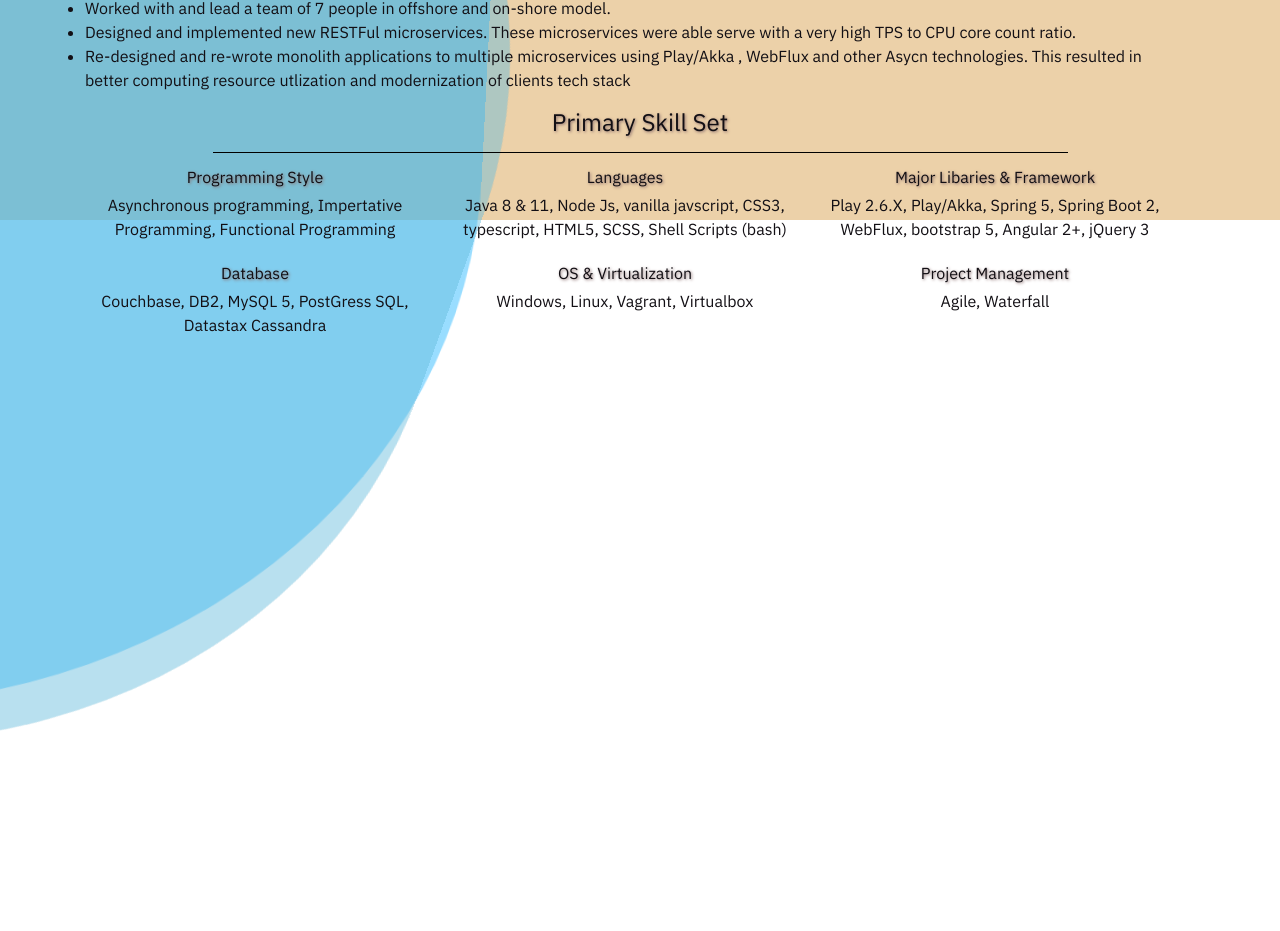
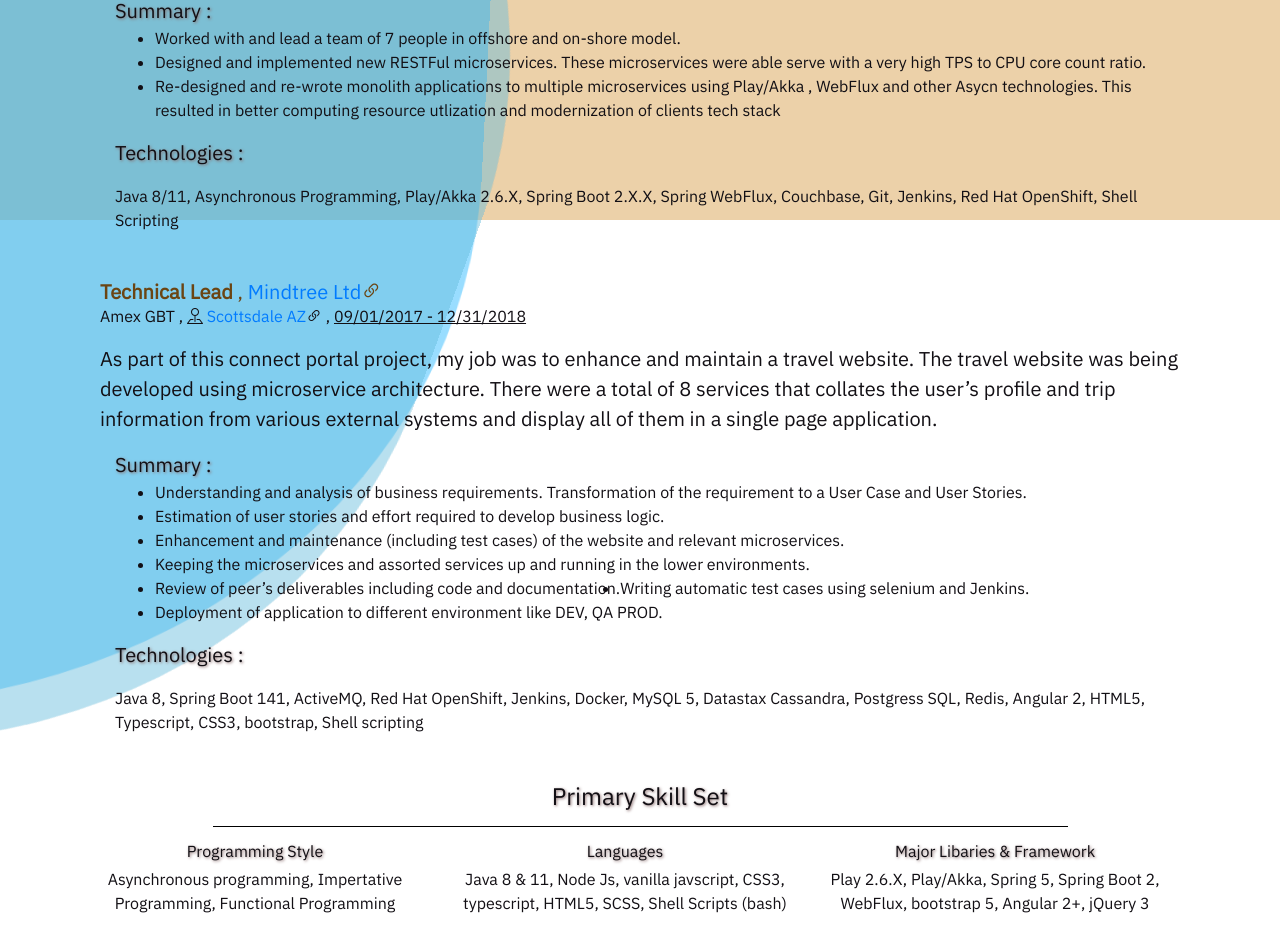
Before and after one commit to saptarshidebnath/saptarshidebnath, an Angular app: page /resume in a window 1280 px wide. Shown: the part 580-1511 px from the top of the page. Before the commit the page ends 933 px from the top, so only its background shows below. Built offline with nearby package versions, Linux system fonts and the light colour scheme.

Commit message:
Corrected indentation problem

```diff
--- a/src/app/resume/resume.component.html
+++ b/src/app/resume/resume.component.html
@@ -47,8 +47,8 @@
             <div class="row">
                 <hr />
             </div>
-            <div class="row">
-                <section class="experience_info container"
+            <div class="container mb-2">
+                <section class="container experience_info container mb-5"
                     *ngFor="let column of this?.resume?.work_experience; let in = index">
                     <div class="row">
                         <h5 class="mb-0 primary-color"><b>{{column?.position}}</b>
@@ -57,7 +57,7 @@
                                 {{column?.employer?.data}}</a><i class="bi bi-link-45deg"></i>
                         </h5>
                     </div>
-                    <div class="row text-muted">
+                    <div class="row">
                         <p class="work-location">
                             {{column?.account_description}} ,
                             <i class="bi bi-{{column?.work_location?.icon}}"></i><a
@@ -68,14 +68,21 @@
                                     {{column?.work_date?.end_date}}</u></span>
                         </p>
                     </div>
-                    <div class="row col-sm-12">
+                    <div class="row">
                         <p class="lead"> {{column?.project_desc}} </p>
                     </div>
-                    <ul class="row col-sm-12">
-                        <li *ngFor="let experiece_summary of column?.experience_summary; let in = index">
-                            {{experiece_summary}}</li>
-                    </ul>
+                    <div class="container">
+                        <p class="row lead background-shadow mb-0 pb-0">Summary :</p>
+                        <ul class="row">
+                            <li *ngFor="let experiece_summary of column?.experience_summary; let in = index">
+                                {{experiece_summary}}</li>
+                        </ul>
+                    </div>
 
+                    <div class="container">
+                        <p class="row lead background-shadow">Technologies :</p>
+                        <p class="row">{{column.technology.join(', ')}}</p>
+                    </div>
                 </section>
             </div>
         </section>
--- a/src/app/resume/resume.component.ts
+++ b/src/app/resume/resume.component.ts
@@ -23,5 +23,4 @@
     return true;
   }
 
-
 }
--- a/src/assets/resume.json
+++ b/src/assets/resume.json
@@ -111,7 +111,7 @@
     ],
     "work_experience": [
         {
-            "position": "Technical Architect",
+            "position": "Technical Architect / Lead",
             "employer": {
                 "data": "Mindtree Ltd",
                 "label": "Mindtree Ltd",
@@ -119,7 +119,7 @@
             },
             "account_description": "Travel domain giant selling hotel nights",
             "work_date": {
-                "start_date": "07/01/2021",
+                "start_date": "01/01/2019",
                 "end_date": "Present"
             },
             "work_location": {
@@ -127,14 +127,69 @@
                 "href": "https://goo.gl/maps/ZTHWWRuyabS8EjmeA",
                 "icon": "pin-map"
             },
-            "project_desc" : "The project was handling the enterprise level api. The team would expose webservices which would be consumed in the enterprise grade. My primary job is to do design and development & performance tuning for new changes over the current API stack.",
+            "project_desc": "The project was handling the enterprise level api. The team would expose webservices which would be consumed in the enterprise grade. My primary job is to do design and development & performance tuning for new changes over the current API stack.",
             "experience_summary": [
                 "Worked with and lead a team of 7 people in offshore and on-shore model.",
                 "Designed and implemented new RESTFul microservices. These microservices were able serve with a very high TPS to CPU core count ratio.",
                 "Re-designed and re-wrote monolith applications to multiple microservices using Play/Akka , WebFlux and other Asycn technologies. This resulted in better computing resource utlization and modernization of clients tech stack"
             ],
-            "technology" : [
-                "Java 8/11", "Asynchronous Programming", "Play/Akka 2.6.X", "Spring Boot", "Spring WebFlux", "Git", "Jenkins" , "Shell Scripting"
+            "technology": [
+                "Java 8/11",
+                "Asynchronous Programming",
+                "Play/Akka 2.6.X",
+                "Spring Boot 2.X.X",
+                "Spring WebFlux",
+                "Couchbase",
+                "Git",
+                "Jenkins",
+                "Red Hat OpenShift",
+                "Shell Scripting"
+            ]
+        },
+        {
+            "position": "Technical Lead",
+            "employer": {
+                "data": "Mindtree Ltd",
+                "label": "Mindtree Ltd",
+                "href": "https://www.mindtree.com/"
+            },
+            "account_description": "Amex GBT",
+            "work_date": {
+                "start_date": "09/01/2017",
+                "end_date": "12/31/2018"
+            },
+            "work_location": {
+                "data": "Scottsdale AZ",
+                "href": "https://goo.gl/maps/ivgaqJEwiLqMq4vt5",
+                "icon": "pin-map"
+            },
+            "project_desc": "As part of this connect portal project, my  job was to enhance and maintain a travel website. The travel website was being developed using microservice architecture. There were a total of 8 services that collates the user’s profile and trip information from various external systems and display all of them in a single page application.",
+            "experience_summary": [
+                "Understanding  and analysis of business requirements.  Transformation  of the  requirement  to  a User Case and User Stories.",
+                "Estimation of user stories and effort  required  to  develop  business logic.",
+                "Enhancement  and maintenance (including test cases) of the website and relevant microservices.",
+                "Keeping the microservices and assorted services up and running  in the lower  environments.",
+                "Review of peer’s deliverables including code and documentation.",
+                "Writing automatic  test cases using selenium and Jenkins.",
+                "Deployment  of application to  different  environment  like DEV, QA PROD."
+            ],
+            "technology": [
+                "Java 8",
+                "Spring  Boot 141",
+                "ActiveMQ",
+                "Red Hat OpenShift",
+                "Jenkins",
+                "Docker",
+                "MySQL 5",
+                "Datastax Cassandra",
+                "Postgress SQL",
+                "Redis",
+                "Angular 2",
+                "HTML5",
+                "Typescript",
+                "CSS3",
+                "bootstrap",
+                "Shell scripting"
             ]
         }
     ]
```
